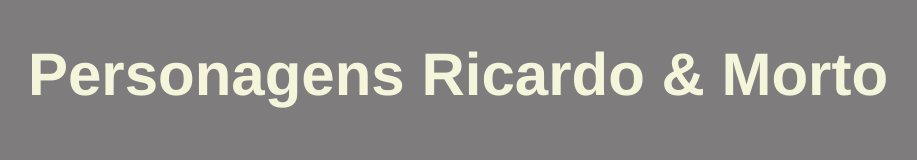
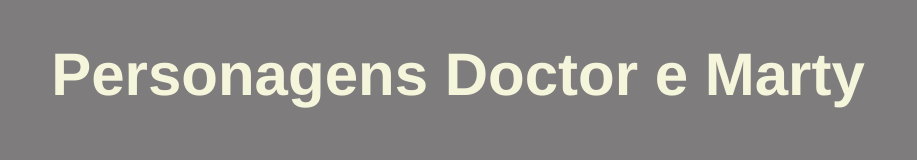
Before and after one commit to Gabriel-Lumono/APIS, a plain HTML site: page index.html in a window 1280 px wide. Shown: the whole page, without its empty margins (182-1099 px from the left). Drawn offline with Linux system fonts and the light colour scheme; no server answers.

Commit message:
newbranch

```diff
--- a/index.html
+++ b/index.html
@@ -47,7 +47,7 @@
     </style>
 <body>
     <div class="personagens" >
-        <h1>Personagens Ricardo & Morto</h1>
+        <h1>Personagens Doctor e Marty</h1>
         <div id="container" class="personagem-container" ></div>
     </div>
 
```
